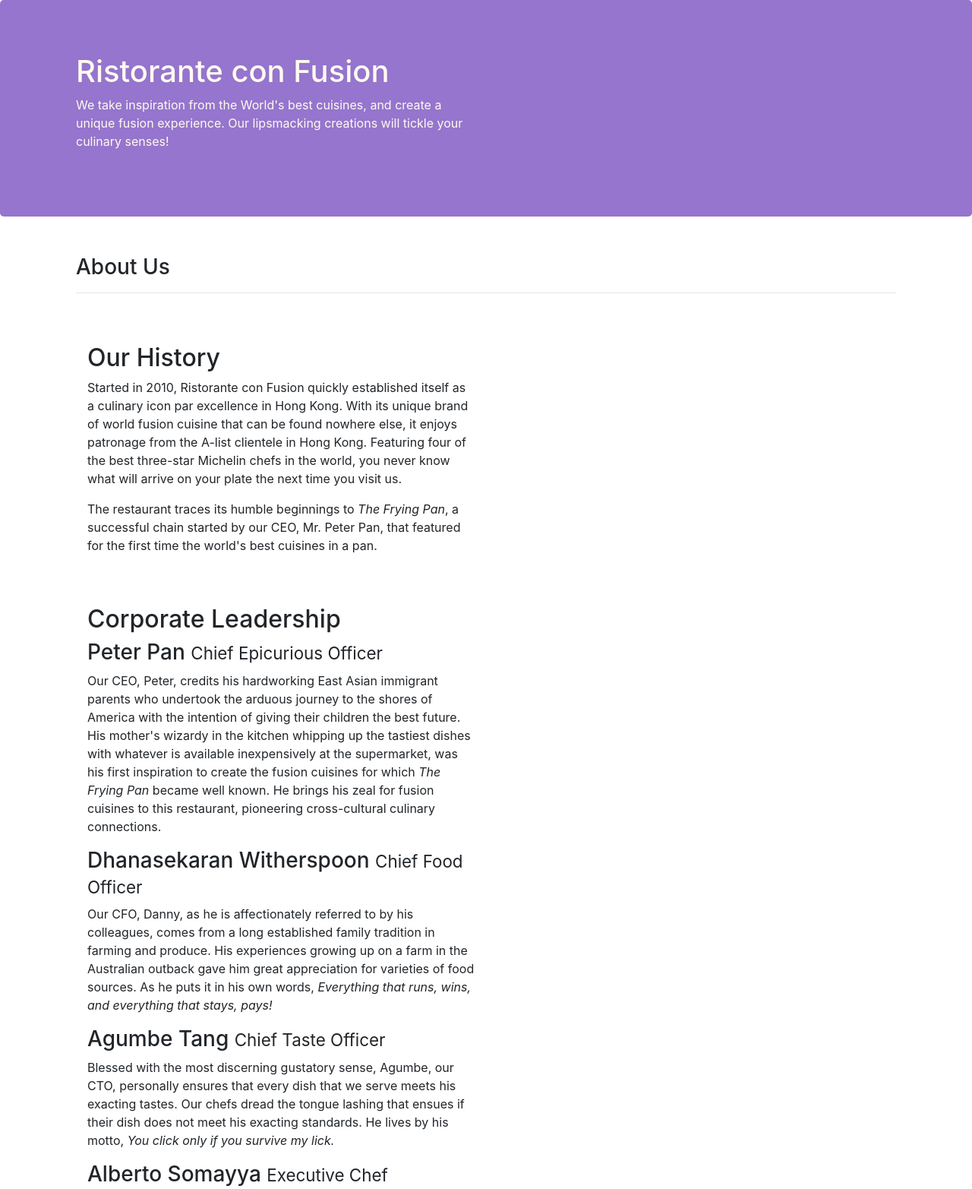
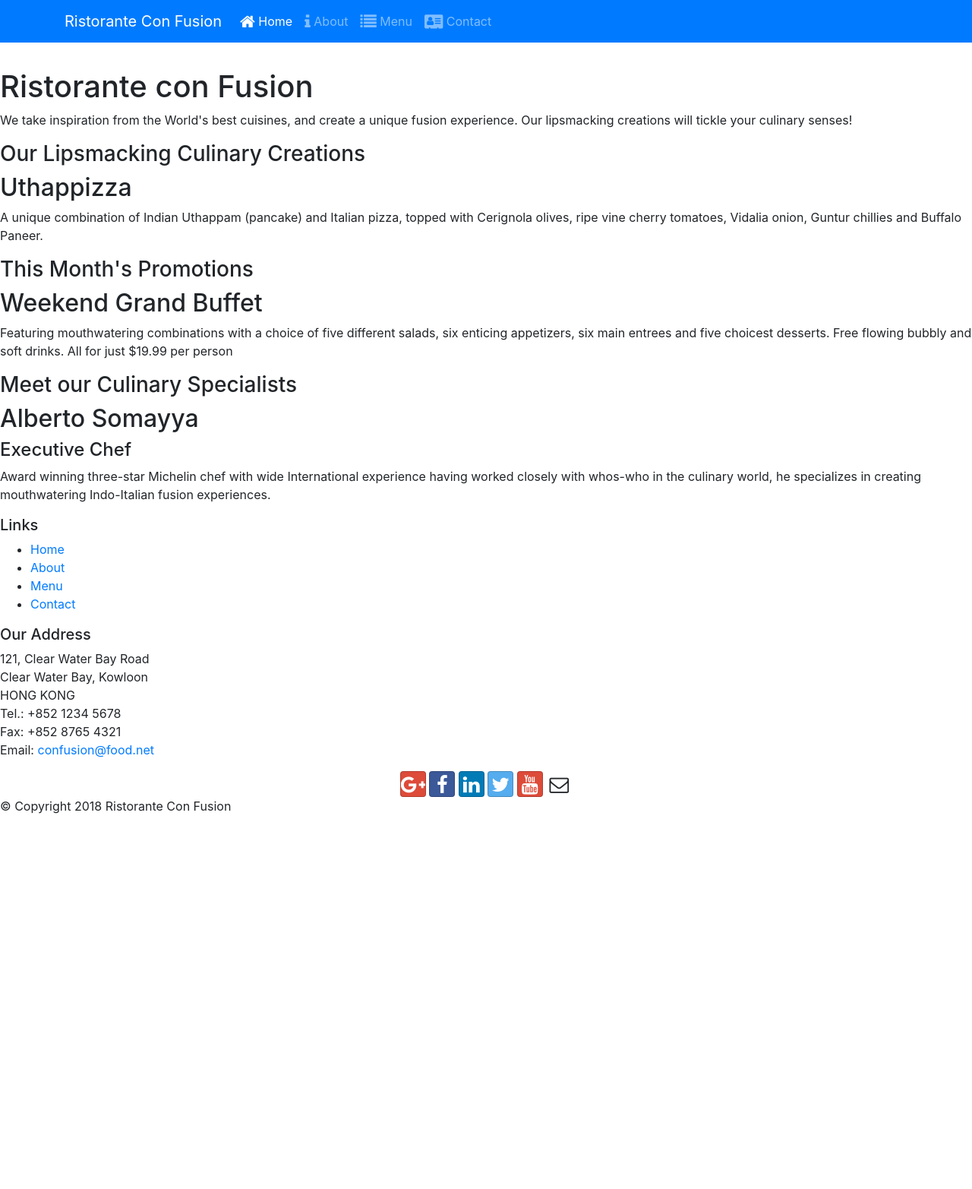
Before and after one commit to kundan9572/Online-Food-Delivery-Using-Bootstrap, a website: page index.html in a window 1280 px wide. Shown: the top 1565 px of the page at 76% size. After the commit the page ends 1089 px from the top, so only its background shows below. Drawn offline with nearby package versions, Linux system fonts and the light colour scheme.

Commit message:
use of bootstrap font design and commit

```diff
--- a/css/styles.css
+++ b/css/styles.css
@@ -28,3 +28,11 @@
     margin: 0px;
     color: #0f0f0f;
 }
+body{
+    padding:50px 0px 0px 0px;
+    z-index:0;
+}
+
+.navbar-dark {
+     background-color: #512DA8;
+}
--- a/index.html
+++ b/index.html
@@ -9,84 +9,88 @@
 
      <!-- Bootstrap CSS -->
      <link rel="stylesheet" href="node_modules/bootstrap/dist/css/bootstrap.min.css">
+     <link rel="stylesheet" href="node_modules/font-awesome/css/font-awesome.min.css">
+     <link rel="stylesheet" href="node_modules/bootstrap-social/bootstrap-social.css">
      <link rel="stylesheet" href="css/styles.css">
-    <title>Ristorante Con Fusion</title>
+    <title>Ristorante Con Fusion </title>
 </head>
 
 <body>
+    <nav class="navbar navbar-dark navbar-expand-sm bg-primary fixed-top">
+        <div class="container">
+           <a class="navbar-brand" href="#">Ristorante Con Fusion</a>
+                <ul class="navbar-nav mr-auto">
+                    <li class="nav-item active"><a class="nav-link" href="#"><span class="fa fa-home fa-lg"></span> Home</a></li>
+                    <li class="nav-item"><a class="nav-link" href="./aboutus.html"><span class="fa fa-info fa-lg"></span> About</a></li>
+                    <li class="nav-item"><a class="nav-link" href="#"><span class="fa fa-list fa-lg"></span> Menu</a></li>
+                    <li class="nav-item"><a class="nav-link" href="#"><span class="fa fa-address-card fa-lg"></span> Contact</a></li>
+                </ul>
+        </div>
+    </nav>
+    <button class="navbar-toggler" type="button" data-toggle="collapse" data-target="#Navbar">
+        <span class="navbar-toggler-icon"></span>
+    </button>
 
-    <header class="jumbotron">
-        <div class="container">
-
-                <div class="col-12 col-sm-6">
+    <header>
+        <div>
+            <div>
+                <div>
                     <h1>Ristorante con Fusion</h1>
                     <p>We take inspiration from the World's best cuisines, and create a unique fusion experience. Our lipsmacking creations will tickle your culinary senses!</p>
                 </div>
-                <div class="col-12 col-sm">
+                <div>
                 </div>
             </div>
         </div>
     </header>
 
-    <div class="container">
-        <div class="row row-header">
-            <div class="col-sm">
-               <h3>About Us</h3>
-               <hr>
+    <div>
+        <div>
+            <div>
+                <h3>Our Lipsmacking Culinary Creations</h3>
             </div>
-        </div>
-
-        <div class="container">
-            <div class="row row-header">
-            <div class="col-12  col-sm-6">
-                <h2>Our History</h2>
-                <p>Started in 2010, Ristorante con Fusion quickly established itself as a culinary icon par excellence in Hong Kong. With its unique brand of world fusion cuisine that can be found nowhere else, it enjoys patronage from the A-list clientele in Hong Kong.  Featuring four of the best three-star Michelin chefs in the world, you never know what will arrive on your plate the next time you visit us.</p>
-                <p>The restaurant traces its humble beginnings to <em>The Frying Pan</em>, a successful chain started by our CEO, Mr. Peter Pan, that featured for the first time the world's best cuisines in a pan.</p>
-            </div>
-            </div>
-            <div >
+            <div>
+                <h2>Uthappizza</h2>
+                <p>A unique combination of Indian Uthappam (pancake) and Italian pizza, topped with Cerignola olives, ripe vine cherry tomatoes, Vidalia onion, Guntur chillies and Buffalo Paneer.</p>
             </div>
         </div>
 
 
-        <div class="container " >
-            <div class="col-12  col-sm-6">
-                <h2>Corporate Leadership</h2>
-                <h3>Peter Pan <small>Chief Epicurious Officer</small></h3>
-                <div class="d-none d-lg-block">
-                <p>Our CEO, Peter, credits his hardworking East Asian immigrant parents who undertook the arduous journey to the shores of America with the intention of giving their children the best future. His mother's wizardy in the kitchen whipping up the tastiest dishes with whatever is available inexpensively at the supermarket, was his first inspiration to create the fusion cuisines for which <em>The Frying Pan</em> became well known. He brings his zeal for fusion cuisines to this restaurant, pioneering cross-cultural culinary connections.</p>
+        <div>
+            <div>
+                <h3>This Month's Promotions</h3>
             </div>
-                <h3>Dhanasekaran Witherspoon <small>Chief Food Officer</small></h3>
-                <div class="d-none d-lg-block">
-                <p>Our CFO, Danny, as he is affectionately referred to by his colleagues, comes from a long established family tradition in farming and produce. His experiences growing up on a farm in the Australian outback gave him great appreciation for varieties of food sources. As he puts it in his own words, <em>Everything that runs, wins, and everything that stays, pays!</em></p>
+            <div>
+                <h2>Weekend Grand Buffet</h2>
+                <p>Featuring mouthwatering combinations with a choice of five different salads, six enticing appetizers, six main entrees and five choicest desserts. Free flowing bubbly and soft drinks. All for just $19.99 per person </p>
             </div>
-                <h3>Agumbe Tang <small>Chief Taste Officer</small></h3>
-                <div class="d-none d-lg-block">
+        </div>
 
-                <p>Blessed with the most discerning gustatory sense, Agumbe, our CTO, personally ensures that every dish that we serve meets his exacting tastes. Our chefs dread the tongue lashing that ensues if their dish does not meet his exacting standards. He lives by his motto, <em>You click only if you survive my lick.</em></p>
+        <div>
+            <div>
+                <h3>Meet our Culinary Specialists</h3>
             </div>
-                <h3>Alberto Somayya <small>Executive Chef</small></h3>
-                <div class="d-none d-lg-block">
-                <p>Award winning three-star Michelin chef with wide International experience having worked closely with whos-who in the culinary world, he specializes in creating mouthwatering Indo-Italian fusion experiences. He says, <em>Put together the cuisines from the two craziest cultures, and you get a winning hit! Amma Mia!</em></p>
+            <div>
+                <h2>Alberto Somayya</h2>
+                <h4>Executive Chef</h4>
+                <p>Award winning three-star Michelin chef with wide International experience having worked closely with whos-who in the culinary world, he specializes in creating mouthwatering Indo-Italian fusion experiences. </p>
             </div>
         </div>
     </div>
 
-    </div>
-
-    <footer class="footer">
-        <div class="container">
-            <div class="row">
-                <div class="col-4 offset-1 col-sm-2">
+    <footer>
+        <div>
+            <div>
+                <div>
                     <h5>Links</h5>
-                    <ul class="list-unstyled">
+                    <ul>
                         <li><a href="#">Home</a></li>
                         <li><a href="#">About</a></li>
                         <li><a href="#">Menu</a></li>
                         <li><a href="#">Contact</a></li>
                     </ul>
                 </div>
-                <div class="col-7 col-sm-5">
+                <div>
                     <h5>Our Address</h5>
                     <address>
 		              121, Clear Water Bay Road<br>
@@ -97,19 +101,22 @@
 		              Email: <a href="mailto:confusion@food.net">confusion@food.net</a>
 		           </address>
                 </div>
-                <div class="col-12 col-sm-4 align-self-center">
+                <div>
+                    <div>
                         <div class="text-center">
-                        <a href="http://google.com/+">Google+</a>
-                        <a href="http://www.facebook.com/profile.php?id=">Facebook</a>
-                        <a href="http://www.linkedin.com/in/">LinkedIn</a>
-                        <a href="http://twitter.com/">Twitter</a>
-                        <a href="http://youtube.com/">YouTube</a>
-                        <a href="mailto:">Mail</a>
+                            <a class="btn btn-social-icon btn-google" href="http://google.com/+"><i class="fa fa-google-plus"></i></a>
+                            <a class="btn btn-social-icon btn-facebook" href="http://www.facebook.com/profile.php?id="><i class="fa fa-facebook"></i></a>
+                            <a class="btn btn-social-icon btn-linkedin" href="http://www.linkedin.com/in/"><i class="fa fa-linkedin"></i></a>
+                            <a class="btn btn-social-icon btn-twitter" href="http://twitter.com/"><i class="fa fa-twitter"></i></a>
+                            <a class="btn btn-social-icon btn-google" href="http://youtube.com/"><i class="fa fa-youtube"></i></a>
+                            <a class="btn btn-social-icon" href="mailto:"><i class="fa fa-envelope-o"></i></a>
+                        </div>
+
                     </div>
                 </div>
            </div>
-           <div class="row justify-content-center">
-                <div class="col-auto">
+           <div>
+                <div>
                     <p>© Copyright 2018 Ristorante Con Fusion</p>
                 </div>
            </div>
@@ -120,7 +127,6 @@
     <script src="node_modules/popper.js/dist/umd/popper.min.js"></script>
     <script src="node_modules/bootstrap/dist/js/bootstrap.min.js"></script>
 
-
 </body>
 
 </html>
--- a/package.json
+++ b/package.json
@@ -14,8 +14,10 @@
     "lite-server": "^2.3.0"
   },
   "dependencies": {
-    "bootstrap": "^4.0.0",
-    "jquery": "^3.3.1",
+    "bootstrap": "^4.5.0",
+    "bootstrap-social": "^5.1.1",
+    "font-awesome": "^4.7.0",
+    "jquery": "^3.5.1",
     "popper.js": "^1.12.9"
   }
 }
```
Also changed, not shown: aboutus.html (added, +135 -0 lines), 1 other file. Lines whose indentation alone changed are shown as unchanged.
